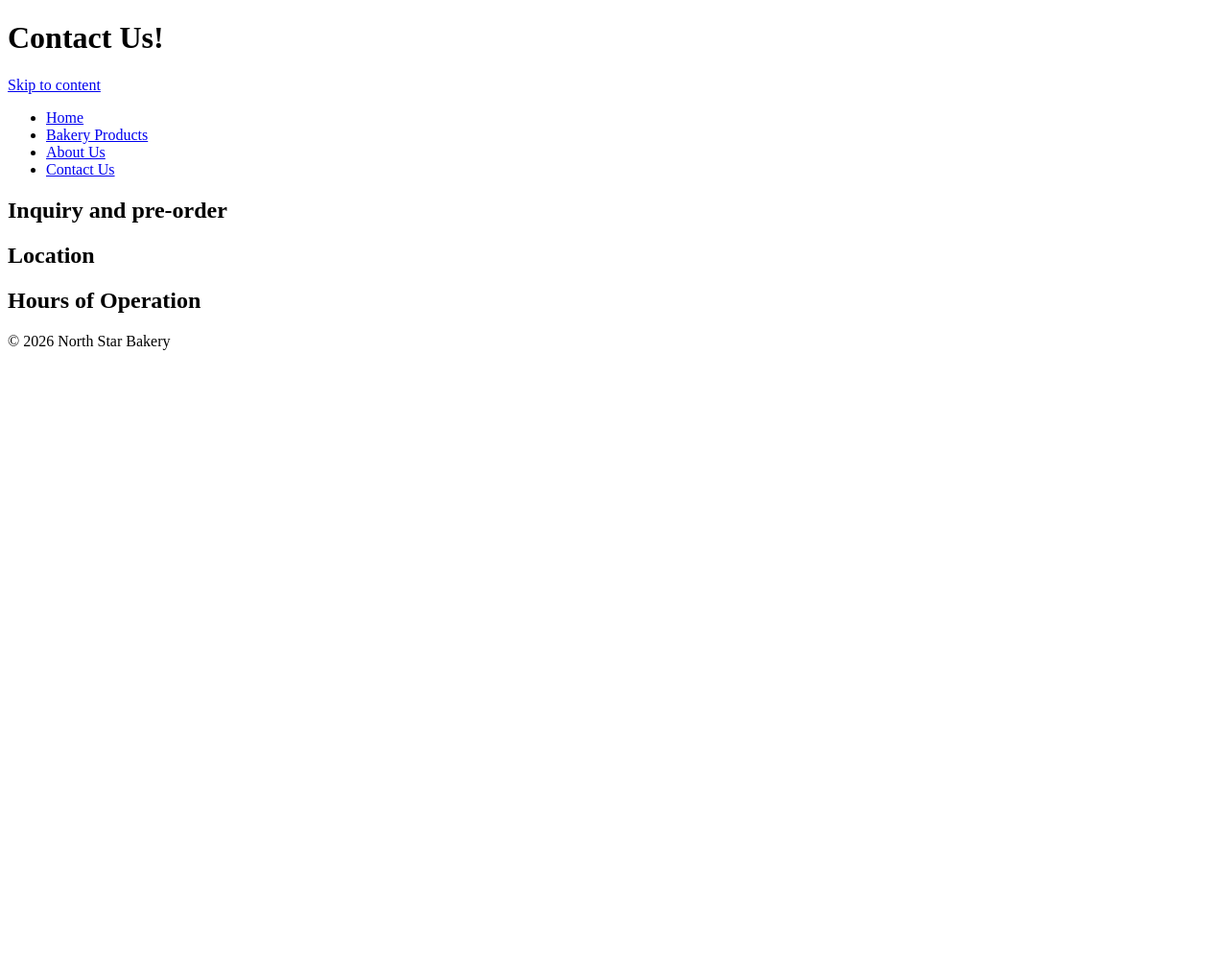
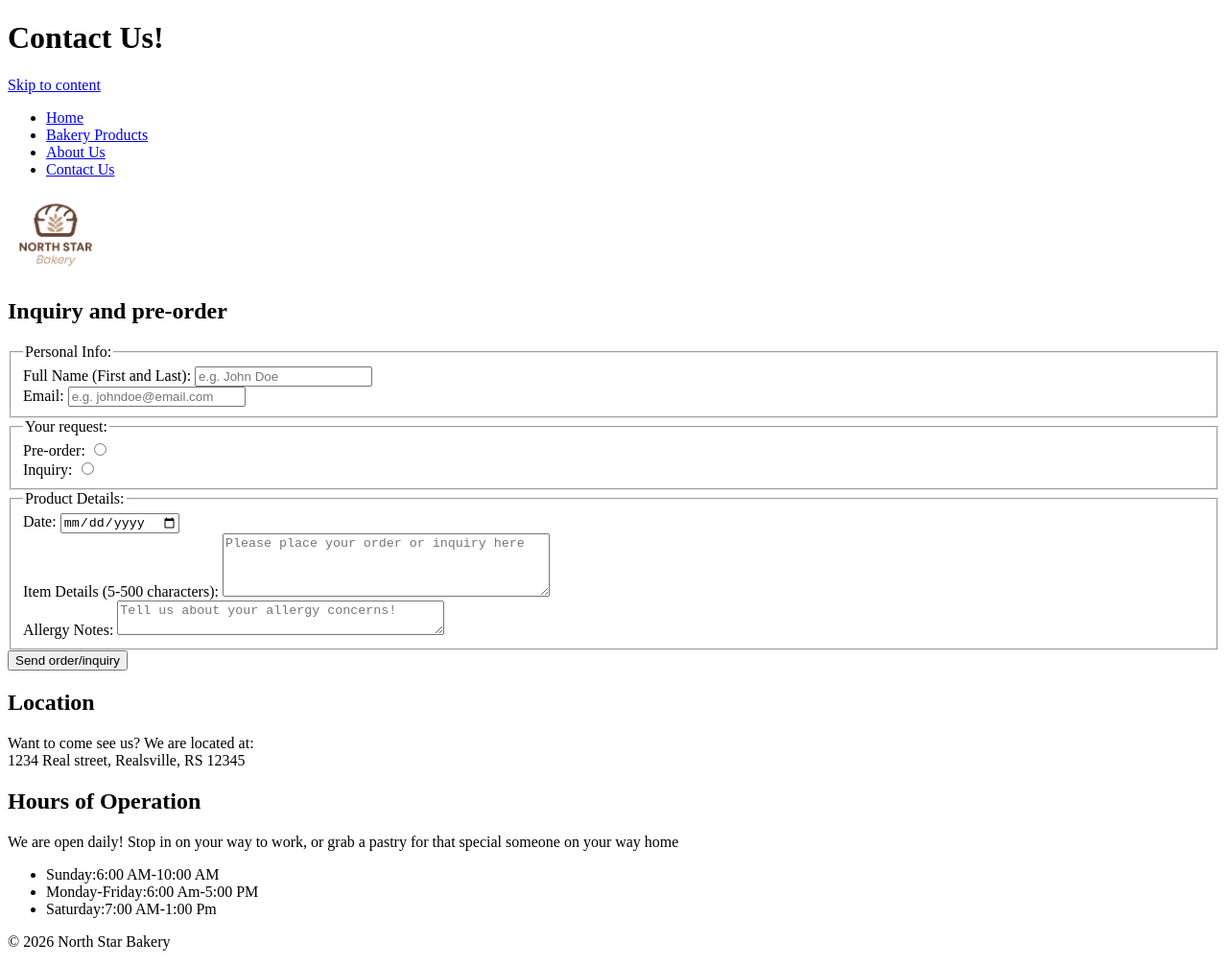
Before and after one commit to 8thdaydev-JR/North-Star-Bakery, a plain HTML site: page contact.html in a window 1280 px wide. Shown: the whole page at 96% size. Before the commit the page ends 800 px from the top, so only its background shows below. Drawn offline with Linux system fonts and the light colour scheme.

Commit message:
completed contact.html, test links

```diff
--- a/contact.html
+++ b/contact.html
@@ -19,9 +19,54 @@
             </nav>
         </header>
         <main id="main-content">
+            <img src="images/bakery-logo_c.png" width="100" height="auto">
+            <!--logo-->
             <h2>Inquiry and pre-order</h2>
+            <!--inquiry and pre-request form-->
+                <form>
+                    <fieldset>
+                        <legend>Personal Info:</legend>
+                        <label for="full_name">Full Name (First and Last):</label>
+                            <input type="text" id="full_name" name="full_name" required placeholder="e.g. John Doe"><br>
+                            <label for="email">Email:</label>
+                            <input type="email" id="email" name="email" required placeholder="e.g. johndoe@email.com"><br>
+                    </fieldset>
+                    <fieldset>
+                        <legend>Your request:</legend>
+                        <label>Pre-order:
+                            <input type="radio" name="form_options" value="pre-order">
+                        </label><br>
+                        <label>Inquiry:
+                            <input type="radio" name="form_options" value="inquiry">
+                        </label>
+                    </fieldset>
+                    <fieldset>
+                        <legend>Product Details:</legend>
+                        <label>Date:
+                            <input type="date" name="date">
+                        </label><br>
+                        <label>Item Details (5-500 characters):
+                            <textarea name="item_details" rows=4 cols="40" minlength="5" maxlength="500" required placeholder="Please place your order or inquiry here"></textarea>
+                        </label><br>
+                        <label>Allergy Notes:
+                            <textarea name="allergy_notes" rows="2" cols="40" minlength="" maxlength="500" placeholder="Tell us about your allergy concerns!"></textarea>
+                        </label>
+                    </fieldset>
+                    <button type="submit">Send order/inquiry</button>
+                </form>
             <h2>Location</h2>
+            <!--location information-->
+                <p>Want to come see us? We are located at:<br>
+                1234 Real street, Realsville, RS 12345<br>
             <h2>Hours of Operation</h2>
+            <!--hours of operation-->
+                <p> We are open daily! Stop in on your way to work, or grab a pastry for that special someone on your way home<br>
+                    <ul>
+                        <li>Sunday:6:00 AM-10:00 AM</li>
+                        <li>Monday-Friday:6:00 Am-5:00 PM</li>
+                        <li>Saturday:7:00 AM-1:00 Pm</li>
+                    </ul>
+                </p>
         </main>
         <footer>
             <p>&copy; 2026 North Star Bakery</p>
```
Also changed, not shown: about.html (+6 -0 lines), index.html (+10 -3 lines), products.html (+6 -1 lines).
